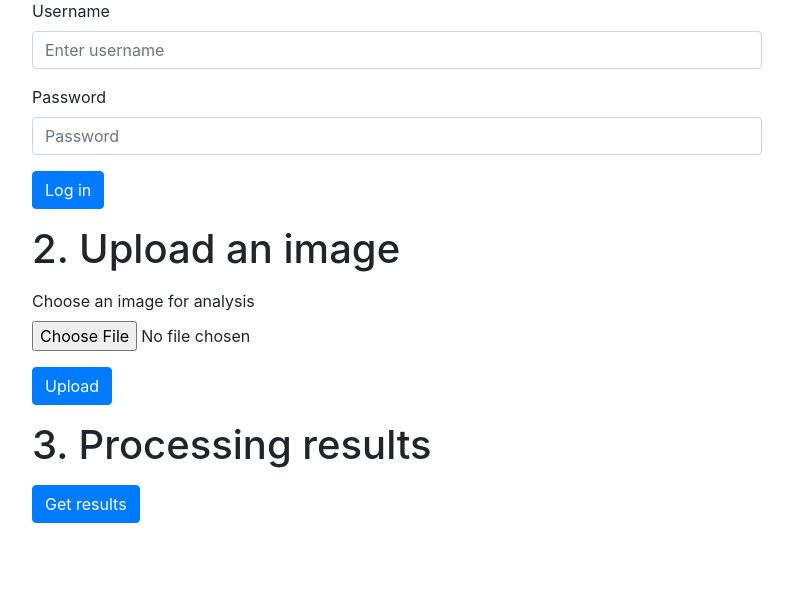
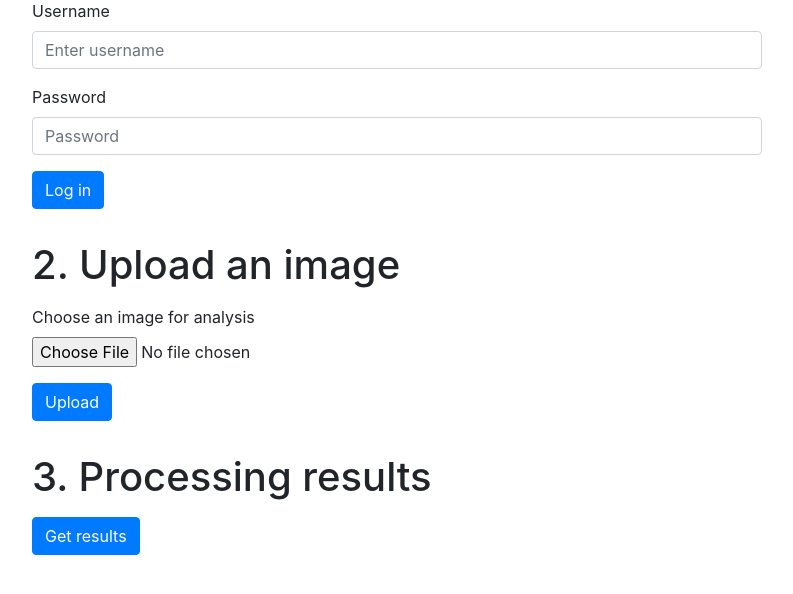
Before and after one commit to archatas/detectwaste-image-processing, a Django app: page /en/ in a window 1280 px wide. Shown: the part 129-723 px from the top of the page, without its empty margins (53-846 px from the left). Run offline with Django 3.2, Linux system fonts and the light colour scheme; parts of the project's set-up code (start-up, migrations or seed data) failed here and were passed over; some libraries are stand-ins or nearby versions.

Commit message:
🎨 Cosmetic representational fixes.

```diff
--- a/detectwaste/templates/index.html
+++ b/detectwaste/templates/index.html
@@ -17,7 +17,7 @@
             </div>
             <button type="submit" class="btn btn-primary">Log in</button>
         </form>
-        <pre id="authentication_response"></pre>
+        <pre id="authentication_response" class="my-3"></pre>
 
         <h1 class="my-3">2. Upload an image</h1>
         <form id="image_upload_form">
@@ -27,13 +27,13 @@
             </div>
             <button type="submit" class="btn btn-primary">Upload</button>
         </form>
-        <pre id="upload_response"></pre>
+        <pre id="upload_response" class="my-3"></pre>
 
         <h1 class="my-3">3. Processing results</h1>
         <form id="processing_form">
             <button type="submit" class="btn btn-primary">Get results</button>
         </form>
-        <pre id="processing_response"></pre>
+        <pre id="processing_response" class="my-3"></pre>
 
     </div>
 </div>
```
